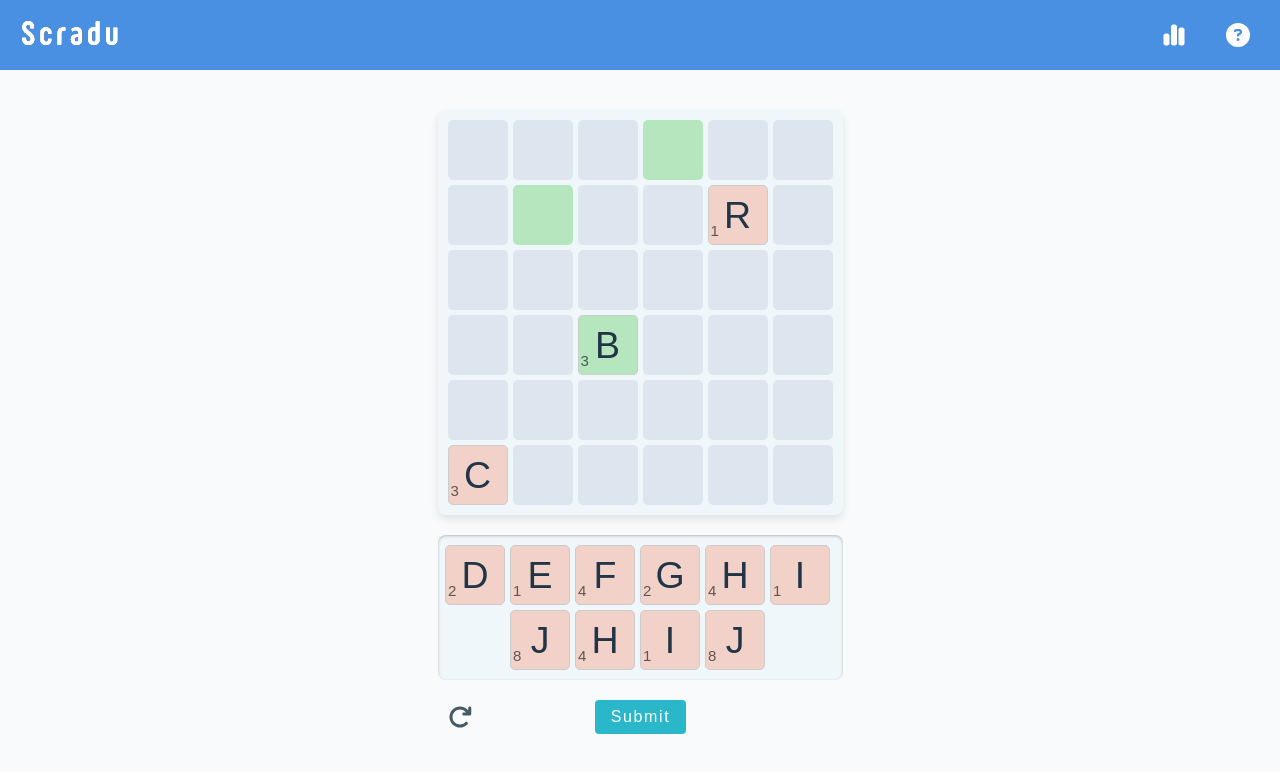
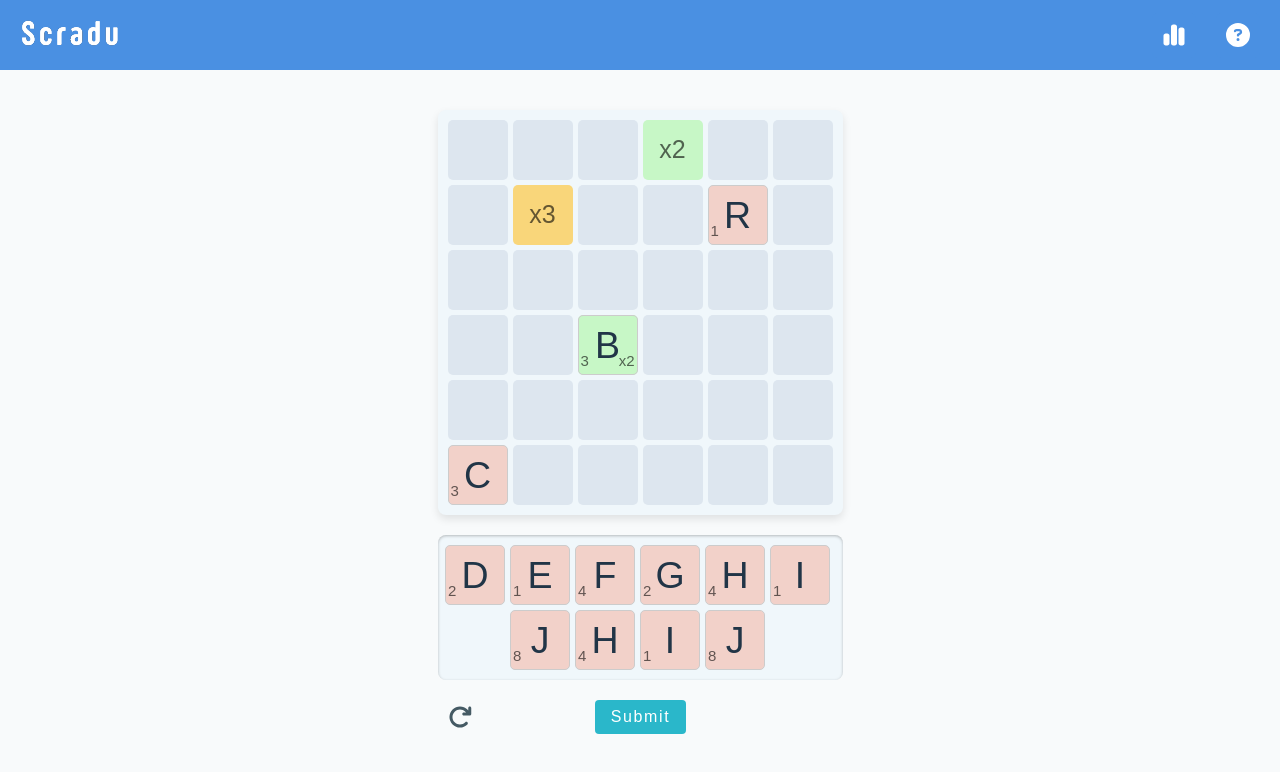
Before and after one commit to jbille29/Scrabble2ndAttempt, a React (Vite) app: page / in a window 1280 px wide. Shown: the top 772 px of the page. Built offline with nearby package versions, Linux system fonts and the light colour scheme.

Commit message:
checks and score calcc

```diff
--- a/src/Board.jsx
+++ b/src/Board.jsx
@@ -10,7 +10,7 @@ const Board = () => {
   const [tileSize, setTileSize] = useState('50px');
 
   // Define a list of valid words for simplicity
-  const validWords = ['BIG', 'APPLE', 'ORANGE', 'GRAPE', 'BANANA', 'CHERRY', 'DATE', 'FIG'];
+  const validWords = ['RED','BED', 'BIG', 'APPLE', 'ORANGE', 'GRAPE', 'BANANA', 'CHERRY', 'DATE', 'FIG'];
 
   const letterScores = {
     A: 1, B: 3, C: 3, D: 2, E: 1,
@@ -51,7 +51,7 @@ const Board = () => {
   const featureSquares = {
     3: { type: 'doubleLetterScore', multiplier: 2 },
     20: { type: 'doubleLetterScore', multiplier: 2 },
-    7: { type: 'doubleLetterScore', multiplier: 2 },
+    7: { type: 'tripleLetterScore', multiplier: 3 },
   };
 
 
@@ -99,14 +99,15 @@ useEffect(() => {
   }, []);
 
 
-  const validateTiles = (board, gridWidth) => {
+  const validateWords = (board, gridWidth) => {
     // Check horizontally and vertically if words are valid
     let isValid = true;
     const words = extractWords(board, gridWidth); // Assume this function extracts all words formed on the board
-
+    console.log('Words:', words);
     // Check each word if it's valid
     words.forEach(word => {
       if (!validWords.includes(word.toUpperCase())) {
+        console.log('Invalid word:', word);
         isValid = false;
       }
     });
@@ -155,7 +156,7 @@ useEffect(() => {
       feature: featureSquares[index] || null,  // Ensure feature squares are maintained
       isValid: false
     }));
-    setBoard(validateTiles(resetBoardState, gridWidth));
+    setBoard(validateWords(resetBoardState, gridWidth));
     setTilesInPool([...letterPool]); // Reset tiles in pool to initial state
   };
 
@@ -171,16 +172,22 @@ useEffect(() => {
   };
 
   const handleCalculateScore = () => {
-    const newBoard = validateTiles(board, gridWidth);
+    const newBoard = validateWords(board, gridWidth);
     setBoard(newBoard);
 
     const words = extractWords(board, gridWidth);
-    if (isConnected(board, gridWidth) && words.every(word => validWords.includes(word.toUpperCase()))) {
+
+    if (!isConnected(board, gridWidth)) {
+      setModalContent("Please ensure all tiles are connected to an anchor tile.");
+      setShowModal(true);
+    } else if (!words.every(word => validWords.includes(word.toUpperCase()))) {
+      setModalContent("One or more words are not valid. Please check and try again.");
+      setShowModal(true);
+    } else {
+      console.log('nice')
       calculateScore(words, letterScores, setModalContent, setShowModal);
-    } else {
-      setModalContent("Tiles are not properly connected or words are invalid.");
-      setShowModal(true);
     }
+
   };
 
   const handleCloseModal = () => {
@@ -222,7 +229,6 @@ const totalWidth = parseInt(tileSize) * gridWidth + gapTotal + paddingTotal;
         tileSize={tileSize}
         letterScores={letterScores}
         returnTileToPool={returnTileToPool}
-
       />
 
       <div
--- a/src/Square.jsx
+++ b/src/Square.jsx
@@ -7,7 +7,7 @@ import { faTimes, faMinus, faArrowUp } from '@fortawesome/free-solid-svg-icons';
 
 const featureStyles = {
   doubleLetterScore: {
-    backgroundColor: '#b6e6bd',
+    backgroundColor: '#c7f7c6',
     icon: <FontAwesomeIcon icon={faTimes} />, // Example icon for double score
     iconText: 'x2'
   },
@@ -58,6 +58,7 @@ const Square = ({ onDrop, returnTile, tile, id, feature, letterScores, tileSize}
   return (
     <div ref={drop}
       className='empty-square'
+      onDoubleClick={handleDoubleClick}
       style={{
         width: tileSize,
         height: tileSize,
@@ -70,19 +71,16 @@ const Square = ({ onDrop, returnTile, tile, id, feature, letterScores, tileSize}
         position: 'relative',
         borderRadius: '5px',
         userSelect: 'none',  // Prevent text selection
-    }}
-         onDoubleClick={handleDoubleClick}>
-          {tile && <Tile key={tile.id} letter={tile.letter} id={tile.id} isDraggable={!tile.isPrePlaced} letterScores={letterScores} tileSize={tileSize} featureBackground={feature ? featureStyles[feature.type].backgroundColor : null}/>}
-          {feature && feature.icon && (
-            <div style={{
-              position: 'absolute',
-              fontSize: '12px',
-              color: '#333',
-              bottom: '5px',
-              right: '5px'
     }}>
-          {feature.icon}{feature.iconText}
-        </div>
+      {tile && <Tile key={tile.id} letter={tile.letter} id={tile.id} isDraggable={!tile.isPrePlaced} letterScores={letterScores} tileSize={tileSize} featureBackground={feature ? featureStyles[feature.type].backgroundColor : null} featureText={feature ? featureStyles[feature.type].iconText : null}/>}
+      {!tile && feature && (
+        <span style={{
+
+          fontSize: `25px`,
+          color: 'rgba(0, 0, 0, 0.6)'
+        }}>
+          {featureStyles[feature.type].iconText}
+        </span>
       )}
     </div>
   );
--- a/src/Tile.jsx
+++ b/src/Tile.jsx
@@ -2,7 +2,8 @@
 import React from 'react';
 import { useDrag } from 'react-dnd';
 
-const Tile = ({ letter, id, isDraggable, letterScores, tileSize, featureBackground}) => {
+const Tile = ({ letter, id, isDraggable, letterScores, tileSize, featureBackground, featureText}) => {
+
   const [{ isDragging }, drag, preview] = useDrag(() => ({
     type: 'tile',
     item: { id, letter },
@@ -51,6 +52,18 @@ const Tile = ({ letter, id, isDraggable, letterScores, tileSize, featureBackgrou
          {score}
         </span>
       )}
+
+      {featureText && (
+        <span style={{
+          position: 'absolute',
+          bottom: '2px',
+          right: '2px',
+          fontSize: `${Math.max(8, adjustedTileSize / 4)}px`,
+          color: 'rgba(0, 0, 0, 0.6)'
+        }}>
+          {featureText}
+        </span>
+      )}
     </div>
   );
 };
--- a/src/utils/gameUtils.js
+++ b/src/utils/gameUtils.js
@@ -1,5 +1,3 @@
-const validWords = ['ED', 'RG', 'ER','APPLE', 'ORANGE', 'GRAPE', 'BANANA', 'CHERRY'];
-
 
 // utils/gameUtils.js
 export const extractWords = (board, gridWidth) => {
@@ -45,15 +43,10 @@ export const extractWords = (board, gridWidth) => {
 
   export const calculateScore = (words, letterScores, setModalContent, setShowModal) => {
     let score = 0;
-    const valid = words.every(word => validWords.includes(word.toUpperCase()));
-    if (valid) {
     words.forEach(word => {
         score += word.split('').reduce((acc, letter) => acc + letterScores[letter.toUpperCase()], 0);
     });
     setModalContent(`Your score is: ${score}`);
-    } else {
-      setModalContent("Invalid words or tile placement.");
-    }
     setShowModal(true);
   };
 
@@ -63,18 +56,20 @@ export const extractWords = (board, gridWidth) => {
     let queue = [];
     let startFound = false;
 
-    // Find the first pre-placed or any placed tile to start the BFS
+    // Enqueue all pre-placed tiles
     for (let i = 0; i < gridWidth * gridWidth; i++) {
       if (board[i].tile && board[i].tile.isPrePlaced) {
+          console.log(`Processing pre-placed tile at index ${i}`);
           queue.push(i);
           visited[i] = true;
           startFound = true;
-        break;
       }
     }
-
-    // If no starting tile is found (unlikely in your current setup), return false
-    if (!startFound) return false;
+    // If no pre-placed tile is found, return false
+    if (!startFound) {
+      console.log("No pre-placed tiles found to start connection check.");
+      return false;
+    }
 
     // Perform BFS to mark all reachable tiles
     while (queue.length > 0) {
@@ -88,12 +83,17 @@ export const extractWords = (board, gridWidth) => {
           let index = nx * gridWidth + ny;
 
           if (nx >= 0 && nx < gridWidth && ny >= 0 && ny < gridWidth && !visited[index] && board[index].tile) {
+              console.log(`Visiting tile at index ${index} from (${x}, ${y}) to (${nx}, ${ny})`);
               visited[index] = true;
               queue.push(index);
           }
       });
     }
 
-    // Check if all tiles that are not pre-placed are visited
-    return board.every((square, index) => !square.tile || square.tile.isPrePlaced || visited[index]);
+     // Verify all tiles that are placed (but not pre-placed) are connected
+     const allConnected = board.every((square, index) => !square.tile || square.tile.isPrePlaced || visited[index]);
+     if (!allConnected) {
+         console.log("Not all placed tiles are connected to a pre-placed tile.");
+     }
+     return allConnected;
   };
```
Lines whose indentation alone changed are shown as unchanged.
